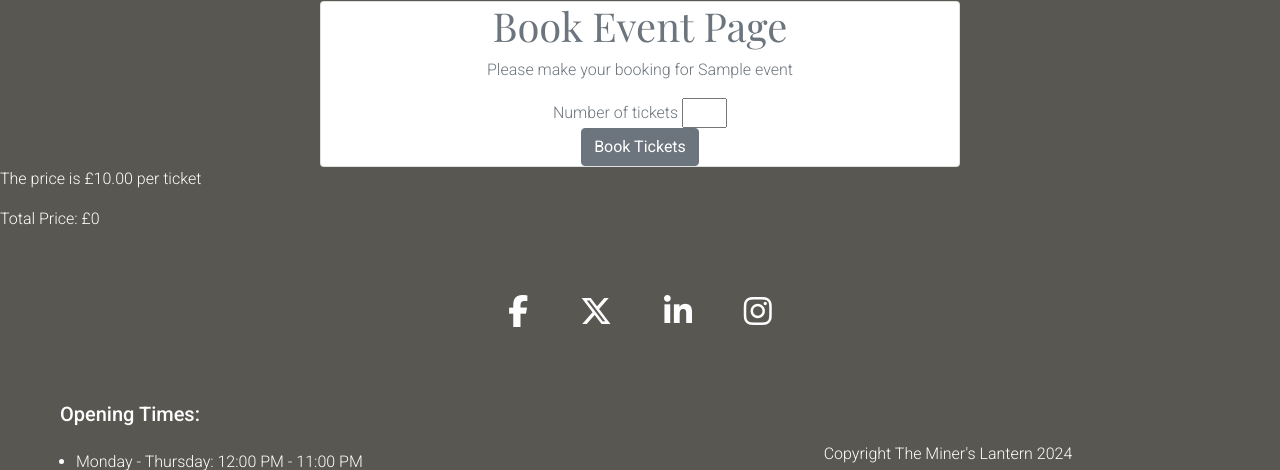
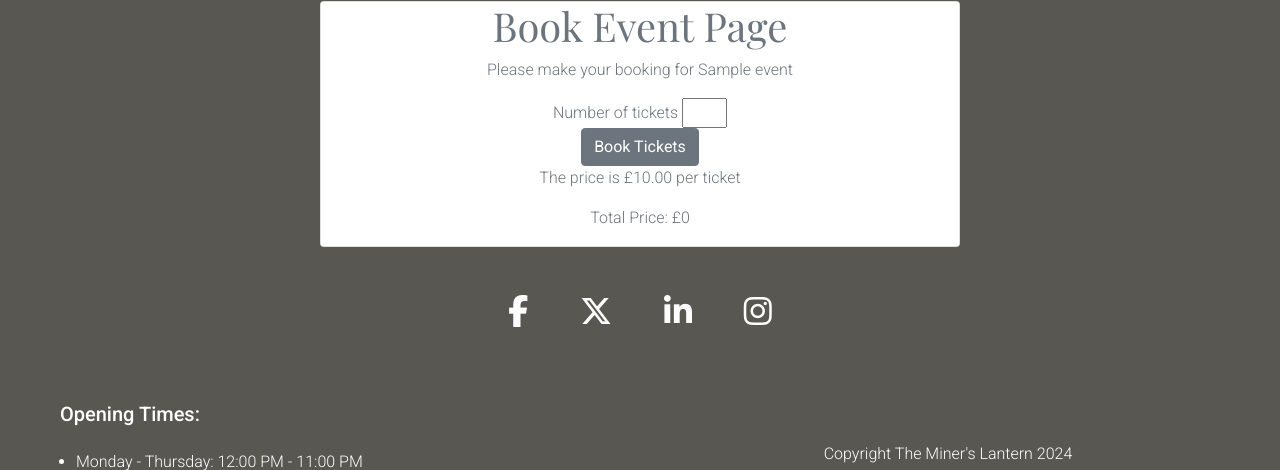
Before and after one commit to surfdemon/theater-booking-system, a Django app: page /events/book-event/1/ in a window 1280 px wide. Shown: the part 145-615 px from the top of the page. Run offline with Django 4.2, Linux system fonts and the light colour scheme; a user stored in the database is signed in; tables that the repository leaves empty hold one stand-in row (values such as "Sample post"); some libraries are stand-ins or nearby versions; some web fonts are replaced.

Commit message:
fixed price per ticket styling

```diff
--- a/event/templates/event/book-event.html
+++ b/event/templates/event/book-event.html
@@ -24,11 +24,12 @@
                 <br>
                 <button type="submit" class="btn btn-secondary">Book Tickets</button>
             </form>
+            <p class="text-center text-secondary">The price is £{{ event.price }} per ticket</p>
+            <p class="text-center text-secondary">Total Price: £<span id="totalPrice">0</span></p>
         </div>
     </div>
 
-    <p>The price is £{{ event.price }} per ticket</p>
-    <p>Total Price: £<span id="totalPrice">0</span></p>
+
 
 {% endblock %}
 
```
